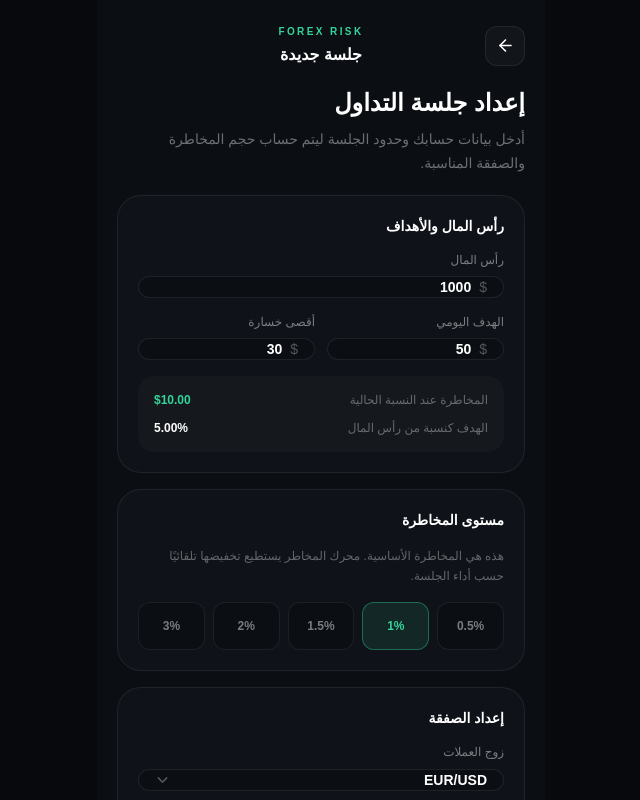
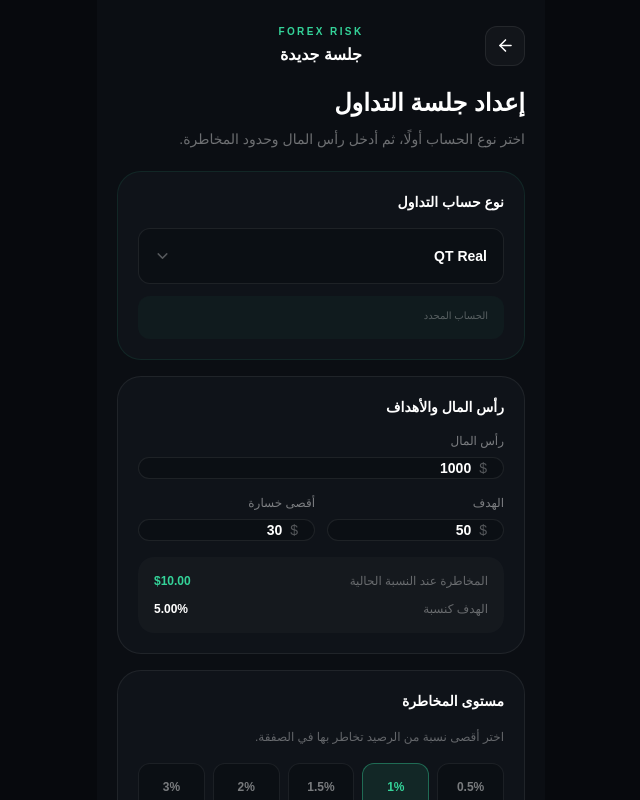
Before and after one commit to kingsohaib619-beep/FOREX-RISK-MANAGER, a Next.js app: page / in a window 1280 px wide. Both pictures are taken after a click on the button "ابدأ جلسة جديدة". Shown: the top 800 px of the page, without its empty margins (319-959 px from the left). Built offline with nearby package versions, Linux system fonts and the light colour scheme.

Commit message:
Update NewSession.tsx

```diff
--- a/components/NewSession.tsx
+++ b/components/NewSession.tsx
@@ -1,5 +1,9 @@
 "use client";
-import { ArrowLeft, ChevronDown, ShieldCheck } from "lucide-react";
+import {
+  ArrowLeft,
+  ChevronDown,
+  ShieldCheck,
+} from "lucide-react";
 export type Pair =
   | "EUR/USD"
   | "GBP/USD"
@@ -9,7 +13,21 @@ export type Pair =
   | "USD/CAD"
   | "NZD/USD"
   | "EUR/GBP";
+export type AccountType =
+  | "QT_REAL"
+  | "QT_DEMO"
+  | "TOURNAMENT"
+  | "MT5_REAL"
+  | "MT5_DEMO"
+  | "MT4_REAL"
+  | "MT4_DEMO"
+  | "SHARES_REAL"
+  | "SHARES_DEMO";
 type NewSessionProps = {
+  accountType: AccountType;
+  setAccountType: (
+    value: AccountType
+  ) => void;
   balance: string;
   setBalance: (value: string) => void;
   target: string;
@@ -24,6 +42,8 @@ type NewSessionProps = {
   setSl: (value: string) => void;
   tp: string;
   setTp: (value: string) => void;
+  payout: string;
+  setPayout: (value: string) => void;
   onBack: () => void;
   onStart: () => void;
 };
@@ -37,8 +57,94 @@ const PAIRS: Pair[] = [
   "NZD/USD",
   "EUR/GBP",
 ];
-const RISK_OPTIONS = ["0.5", "1", "1.5", "2", "3"];
+const RISK_OPTIONS = [
+  "0.5",
+  "1",
+  "1.5",
+  "2",
+  "3",
+];
+const ACCOUNT_OPTIONS: {
+  value: AccountType;
+  label: string;
+  group: string;
+}[] = [
+  {
+    value: "QT_REAL",
+    label: "QT Real",
+    group: "Pocket Option",
+  },
+  {
+    value: "QT_DEMO",
+    label: "QT Demo",
+    group: "Pocket Option",
+  },
+  {
+    value: "TOURNAMENT",
+    label: "Tournament",
+    group: "Pocket Option",
+  },
+  {
+    value: "MT5_REAL",
+    label: "Forex MT5 Real",
+    group: "Forex",
+  },
+  {
+    value: "MT5_DEMO",
+    label: "Forex MT5 Demo",
+    group: "Forex",
+  },
+  {
+    value: "MT4_REAL",
+    label: "Forex MT4 Real",
+    group: "Forex",
+  },
+  {
+    value: "MT4_DEMO",
+    label: "Forex MT4 Demo",
+    group: "Forex",
+  },
+  {
+    value: "SHARES_REAL",
+    label: "Shares Real",
+    group: "Shares",
+  },
+  {
+    value: "SHARES_DEMO",
+    label: "Shares Demo",
+    group: "Shares",
+  },
+];
+function isPocketOption(
+  accountType: AccountType
+) {
+  return (
+    accountType === "QT_REAL" ||
+    accountType === "QT_DEMO" ||
+    accountType === "TOURNAMENT"
+  );
+}
+function isForex(
+  accountType: AccountType
+) {
+  return (
+    accountType === "MT5_REAL" ||
+    accountType === "MT5_DEMO" ||
+    accountType === "MT4_REAL" ||
+    accountType === "MT4_DEMO"
+  );
+}
+function isShares(
+  accountType: AccountType
+) {
+  return (
+    accountType === "SHARES_REAL" ||
+    accountType === "SHARES_DEMO"
+  );
+}
 export default function NewSession({
+  accountType,
+  setAccountType,
   balance,
   setBalance,
   target,
@@ -53,34 +159,76 @@ export default function NewSession({
   setSl,
   tp,
   setTp,
+  payout,
+  setPayout,
   onBack,
   onStart,
 }: NewSessionProps) {
-  const balanceNumber = Number(balance);
-  const targetNumber = Number(target);
-  const maxLossNumber = Number(maxLoss);
-  const riskNumber = Number(risk);
-  const slNumber = Number(sl);
-  const tpNumber = Number(tp);
+  const balanceNumber =
+    Number(balance);
+  const targetNumber =
+    Number(target);
+  const maxLossNumber =
+    Number(maxLoss);
+  const riskNumber =
+    Number(risk);
+  const slNumber =
+    Number(sl);
+  const tpNumber =
+    Number(tp);
+  const payoutNumber =
+    Number(payout);
+  const isQT =
+    isPocketOption(
+      accountType
+    );
+  const isForexAccount =
+    isForex(
+      accountType
+    );
+  const isSharesAccount =
+    isShares(
+      accountType
+    );
   const isValid =
     balanceNumber > 0 &&
     targetNumber > 0 &&
     maxLossNumber > 0 &&
     riskNumber > 0 &&
     slNumber > 0 &&
-    tpNumber > 0;
+    tpNumber > 0 &&
+    (
+      !isQT ||
+      (
+        payoutNumber > 0 &&
+        payoutNumber <= 100
+      )
+    );
   const riskAmount =
-    balanceNumber > 0 && riskNumber > 0
-      ? balanceNumber * (riskNumber / 100)
+    balanceNumber > 0 &&
+    riskNumber > 0
+      ? balanceNumber *
+        (riskNumber / 100)
       : 0;
   const riskToTarget =
-    balanceNumber > 0 && targetNumber > 0
-      ? (targetNumber / balanceNumber) * 100
+    balanceNumber > 0 &&
+    targetNumber > 0
+      ? (
+          targetNumber /
+          balanceNumber
+        ) * 100
       : 0;
   const rr =
-    slNumber > 0 && tpNumber > 0
+    slNumber > 0 &&
+    tpNumber > 0
       ? tpNumber / slNumber
       : 0;
+  const selectedAccount =
+    ACCOUNT_OPTIONS.find(
+      (item) =>
+        item.value ===
+        accountType
+    );
   return (
     <div className="min-h-screen bg-[#07090d] text-white">
       <div className="mx-auto min-h-screen max-w-md bg-[#0b0e13]">
@@ -111,12 +259,128 @@ export default function NewSession({
               إعداد جلسة التداول
             </h2>
             <p className="mt-2 text-sm leading-6 text-white/40">
-              أدخل بيانات حسابك وحدود الجلسة ليتم
-              حساب حجم المخاطرة والصفقة المناسبة.
+              اختر نوع الحساب أولًا، ثم أدخل
+              رأس المال وحدود المخاطرة.
             </p>
           </div>
-          {/* Account */}
-          <section className="rounded-[24px] border border-white/[0.07] bg-[#0f1319] p-5">
+          {/* Account Type */}
+          <section className="rounded-[24px] border border-emerald-400/10 bg-[#0f1319] p-5">
+            <SectionTitle>
+              نوع حساب التداول
+            </SectionTitle>
+            <div className="relative">
+              <select
+                value={
+                  accountType
+                }
+                onChange={(event) =>
+                  setAccountType(
+                    event.target
+                      .value as AccountType
+                  )
+                }
+                className="h-14 w-full appearance-none rounded-xl border border-white/[0.08] bg-[#0b0f14] px-4 pl-10 text-sm font-bold text-white outline-none"
+              >
+                <optgroup
+                  label="Pocket Option"
+                >
+                  {ACCOUNT_OPTIONS
+                    .filter(
+                      (item) =>
+                        item.group ===
+                        "Pocket Option"
+                    )
+                    .map(
+                      (item) => (
+                        <option
+                          key={
+                            item.value
+                          }
+                          value={
+                            item.value
+                          }
+                          className="bg-[#0b0f14]"
+                        >
+                          {
+                            item.label
+                          }
+                        </option>
+                      )
+                    )}
+                </optgroup>
+                <optgroup
+                  label="Forex"
+                >
+                  {ACCOUNT_OPTIONS
+                    .filter(
+                      (item) =>
+                        item.group ===
+                        "Forex"
+                    )
+                    .map(
+                      (item) => (
+                        <option
+                          key={
+                            item.value
+                          }
+                          value={
+                            item.value
+                          }
+                          className="bg-[#0b0f14]"
+                        >
+                          {
+                            item.label
+                          }
+                        </option>
+                      )
+                    )}
+                </optgroup>
+                <optgroup
+                  label="Shares"
+                >
+                  {ACCOUNT_OPTIONS
+                    .filter(
+                      (item) =>
+                        item.group ===
+                        "Shares"
+                    )
+                    .map(
+                      (item) => (
+                        <option
+                          key={
+                            item.value
+                          }
+                          value={
+                            item.value
+                          }
+                          className="bg-[#0b0f14]"
+                        >
+                          {
+                            item.label
+                          }
+                        </option>
+                      )
+                    )}
+                </optgroup>
+              </select>
+              <ChevronDown
+                size={17}
+                className="pointer-events-none absolute left-4 top-1/2 -translate-y-1/2 text-white/30"
+              />
+            </div>
+            <div className="mt-3 rounded-xl bg-emerald-400/[0.04] px-4 py-3">
+              <div className="text-[10px] text-white/30">
+                الحساب المحدد
+              </div>
+              <div className="mt-1 text-sm font-bold text-emerald-400">
+                {
+                  selectedAccount?.label
+                }
+              </div>
+            </div>
+          </section>
+          {/* Capital */}
+          <section className="mt-4 rounded-[24px] border border-white/[0.07] bg-[#0f1319] p-5">
             <SectionTitle>
               رأس المال والأهداف
             </SectionTitle>
@@ -128,7 +392,7 @@ export default function NewSession({
             />
             <div className="mt-4 grid grid-cols-2 gap-3">
               <MoneyInput
-                label="الهدف اليومي"
+                label="الهدف"
                 value={target}
                 onChange={setTarget}
                 placeholder="50"
@@ -140,7 +404,6 @@ export default function NewSession({
                 placeholder="30"
               />
             </div>
-            {/* Quick information */}
             {balanceNumber > 0 && (
               <div className="mt-4 rounded-2xl bg-white/[0.025] p-4">
                 <div className="flex items-center justify-between text-xs">
@@ -148,15 +411,21 @@ export default function NewSession({
                     المخاطرة عند النسبة الحالية
                   </span>
                   <strong className="text-emerald-400">
-                    ${riskAmount.toFixed(2)}
+                    $
+                    {riskAmount.toFixed(
+                      2
+                    )}
                   </strong>
                 </div>
                 <div className="mt-3 flex items-center justify-between text-xs">
                   <span className="text-white/35">
-                    الهدف كنسبة من رأس المال
+                    الهدف كنسبة
                   </span>
                   <strong>
-                    {riskToTarget.toFixed(2)}%
+                    {riskToTarget.toFixed(
+                      2
+                    )}
+                    %
                   </strong>
                 </div>
               </div>
@@ -168,17 +437,26 @@ export default function NewSession({
               مستوى المخاطرة
             </SectionTitle>
             <p className="mb-4 text-xs leading-5 text-white/35">
-              هذه هي المخاطرة الأساسية. محرك المخاطر
-              يستطيع تخفيضها تلقائيًا حسب أداء الجلسة.
+              اختر أقصى نسبة من الرصيد
+              تخاطر بها في الصفقة.
             </p>
             <div className="grid grid-cols-5 gap-2">
-              {RISK_OPTIONS.map((option) => {
-                const active = risk === option;
+              {RISK_OPTIONS.map(
+                (option) => {
+                  const active =
+                    risk ===
+                    option;
                   return (
                     <button
-                    key={option}
+                      key={
+                        option
+                      }
                       type="button"
-                    onClick={() => setRisk(option)}
+                      onClick={() =>
+                        setRisk(
+                          option
+                        )
+                      }
                       className={`h-12 rounded-xl border text-xs font-bold transition active:scale-[0.97] ${
                         active
                           ? "border-emerald-400/40 bg-emerald-400/10 text-emerald-400"
@@ -188,9 +466,9 @@ export default function NewSession({
                       {option}%
                     </button>
                   );
-              })}
+                }
+              )}
             </div>
-            {/* Risk warning */}
             {riskNumber >= 3 && (
               <div className="mt-4 flex gap-3 rounded-2xl border border-yellow-400/10 bg-yellow-400/[0.04] p-4">
                 <ShieldCheck
@@ -198,19 +476,45 @@ export default function NewSession({
                   className="mt-0.5 shrink-0 text-yellow-400"
                 />
                 <p className="text-[11px] leading-5 text-white/45">
-                  نسبة المخاطرة مرتفعة نسبيًا.
-                  تأكد من أن هذا المستوى مناسب
-                  لخطة إدارة رأس المال الخاصة بك.
+                  نسبة المخاطرة مرتفعة
+                  نسبيًا. يفضل استخدام
+                  نسبة أقل للحفاظ على
+                  رأس المال.
                 </p>
               </div>
             )}
           </section>
-          {/* Forex setup */}
+          {/* QT */}
+          {isQT && (
             <section className="mt-4 rounded-[24px] border border-white/[0.07] bg-[#0f1319] p-5">
               <SectionTitle>
-              إعداد الصفقة
+                إعداد Pocket Option
               </SectionTitle>
-            {/* Pair */}
+              <p className="mb-4 text-xs leading-5 text-white/35">
+                استخدم نسبة العائد التي
+                تعرضها المنصة للأصل
+                قبل فتح الصفقة.
+              </p>
+              <NumberInput
+                label="Payout"
+                value={payout}
+                onChange={setPayout}
+                suffix="%"
+                placeholder="92"
+              />
+              <div className="mt-3 rounded-xl bg-white/[0.025] p-3 text-[10px] leading-5 text-white/30">
+                مثال: إذا كان Payout
+                92%، فإن ربح صفقة رابحة
+                يساوي 92% من مبلغ الصفقة.
+              </div>
+            </section>
+          )}
+          {/* Forex */}
+          {isForexAccount && (
+            <section className="mt-4 rounded-[24px] border border-white/[0.07] bg-[#0f1319] p-5">
+              <SectionTitle>
+                إعداد Forex
+              </SectionTitle>
               <label className="block">
                 <span className="mb-2 block text-xs text-white/45">
                   زوج العملات
@@ -219,19 +523,28 @@ export default function NewSession({
                   <select
                     value={pair}
                     onChange={(event) =>
-                    setPair(event.target.value as Pair)
+                      setPair(
+                        event.target
+                          .value as Pair
+                      )
                     }
                     className="h-13 w-full appearance-none rounded-xl border border-white/[0.08] bg-[#0b0f14] px-4 pl-10 text-sm font-bold text-white outline-none"
                   >
-                  {PAIRS.map((item) => (
+                    {PAIRS.map(
+                      (item) => (
                         <option
-                      key={item}
-                      value={item}
+                          key={
+                            item
+                          }
+                          value={
+                            item
+                          }
                           className="bg-[#0b0f14]"
                         >
                           {item}
                         </option>
-                  ))}
+                      )
+                    )}
                   </select>
                   <ChevronDown
                     size={17}
@@ -239,7 +552,6 @@ export default function NewSession({
                   />
                 </div>
               </label>
-            {/* SL / TP */}
               <div className="mt-4 grid grid-cols-2 gap-3">
                 <NumberInput
                   label="Stop Loss"
@@ -256,18 +568,50 @@ export default function NewSession({
                   placeholder="40"
                 />
               </div>
-            {/* R:R */}
               {rr > 0 && (
                 <div className="mt-4 flex items-center justify-between rounded-2xl bg-white/[0.025] px-4 py-3">
                   <span className="text-xs text-white/35">
                     Risk / Reward
                   </span>
                   <span className="text-sm font-bold">
-                  1 : {rr.toFixed(2)}
+                    1 :{" "}
+                    {rr.toFixed(
+                      2
+                    )}
                   </span>
                 </div>
               )}
             </section>
+          )}
+          {/* Shares */}
+          {isSharesAccount && (
+            <section className="mt-4 rounded-[24px] border border-white/[0.07] bg-[#0f1319] p-5">
+              <SectionTitle>
+                إعداد Shares
+              </SectionTitle>
+              <p className="text-xs leading-5 text-white/35">
+                يتم حساب حجم المركز
+                بناءً على المبلغ الذي
+                تريد المخاطرة به.
+              </p>
+              <div className="mt-4 grid grid-cols-2 gap-3">
+                <NumberInput
+                  label="Stop Loss"
+                  value={sl}
+                  onChange={setSl}
+                  suffix="%"
+                  placeholder="2"
+                />
+                <NumberInput
+                  label="Take Profit"
+                  value={tp}
+                  onChange={setTp}
+                  suffix="%"
+                  placeholder="4"
+                />
+              </div>
+            </section>
+          )}
           {/* Summary */}
           <section className="mt-4 rounded-[24px] border border-emerald-400/10 bg-emerald-400/[0.035] p-5">
             <div className="flex items-center gap-3">
@@ -282,7 +626,13 @@ export default function NewSession({
                   ملخص الجلسة
                 </div>
                 <div className="mt-1 text-[11px] text-white/35">
-                  {pair} · مخاطرة {risk}%
+                  {
+                    selectedAccount?.label
+                  }
+                  {" · "}
+                  {pair}
+                  {" · "}
+                  مخاطرة {risk}%
                 </div>
               </div>
             </div>
@@ -290,30 +640,47 @@ export default function NewSession({
               <SummaryItem
                 label="الرصيد"
                 value={
-                  balanceNumber > 0
-                    ? `$${balanceNumber.toFixed(0)}`
+                  balanceNumber >
+                  0
+                    ? `$${balanceNumber.toFixed(
+                        0
+                      )}`
                     : "—"
                 }
               />
               <SummaryItem
                 label="المخاطرة"
                 value={
-                  riskAmount > 0
-                    ? `$${riskAmount.toFixed(2)}`
+                  riskAmount >
+                  0
+                    ? `$${riskAmount.toFixed(
+                        2
+                      )}`
                     : "—"
                 }
               />
               <SummaryItem
-                label="SL"
+                label={
+                  isQT
+                    ? "Payout"
+                    : "SL"
+                }
                 value={
-                  slNumber > 0
-                    ? `${slNumber} pips`
+                  isQT
+                    ? `${payoutNumber}%`
+                    : slNumber >
+                      0
+                    ? `${slNumber} ${
+                        isSharesAccount
+                          ? "%"
+                          : "pips"
+                      }`
                     : "—"
                 }
               />
             </div>
           </section>
-          {/* Start button */}
+          {/* Start */}
           <button
             type="button"
             disabled={!isValid}
@@ -325,22 +692,23 @@ export default function NewSession({
             }`}
           >
             إنشاء الجلسة
-            <ArrowLeft size={18} />
+            <ArrowLeft
+              size={18}
+            />
           </button>
-          {/* Disclaimer */}
           <p className="mt-5 text-center text-[10px] leading-5 text-white/20">
-            الحسابات مخصصة لإدارة المخاطر فقط.
-            قيمة الـPip قد تختلف حسب زوج العملات
-            ووسيط التداول وعملة الحساب.
+            هذه الأداة لإدارة المخاطر
+            والحسابات فقط، ولا تضمن
+            تحقيق أرباح أو نتائج محددة.
           </p>
         </main>
       </div>
     </div>
   );
 }
-/* -------------------------------- */
-/* Section Title */
-/* -------------------------------- */
+/* =========================================================
+   Section Title
+========================================================= */
 function SectionTitle({
   children,
 }: {
@@ -352,9 +720,9 @@ function SectionTitle({
     </h3>
   );
 }
-/* -------------------------------- */
-/* Money Input */
-/* -------------------------------- */
+/* =========================================================
+   Money Input
+========================================================= */
 function MoneyInput({
   label,
   value,
@@ -363,7 +731,9 @@ function MoneyInput({
 }: {
   label: string;
   value: string;
-  onChange: (value: string) => void;
+  onChange: (
+    value: string
+  ) => void;
   placeholder?: string;
 }) {
   return (
@@ -380,18 +750,26 @@ function MoneyInput({
           inputMode="decimal"
           value={value}
           onChange={(event) =>
-            onChange(event.target.value.replace(",", "."))
+            onChange(
+              event.target.value
+                .replace(
+                  ",",
+                  "."
+                )
+            )
           }
-          placeholder={placeholder}
+          placeholder={
+            placeholder
+          }
           className="w-full bg-transparent text-sm font-bold text-white outline-none placeholder:text-white/15"
         />
       </div>
     </label>
   );
 }
-/* -------------------------------- */
-/* Number Input */
-/* -------------------------------- */
+/* =========================================================
+   Number Input
+========================================================= */
 function NumberInput({
   label,
   value,
@@ -401,7 +779,9 @@ function NumberInput({
 }: {
   label: string;
   value: string;
-  onChange: (value: string) => void;
+  onChange: (
+    value: string
+  ) => void;
   suffix: string;
   placeholder?: string;
 }) {
@@ -416,9 +796,17 @@ function NumberInput({
           inputMode="decimal"
           value={value}
           onChange={(event) =>
-            onChange(event.target.value.replace(",", "."))
+            onChange(
+              event.target.value
+                .replace(
+                  ",",
+                  "."
+                )
+            )
           }
-          placeholder={placeholder}
+          placeholder={
+            placeholder
+          }
           className="w-full bg-transparent text-sm font-bold text-white outline-none placeholder:text-white/15"
         />
         <span className="shrink-0 text-[10px] text-white/25">
@@ -428,9 +816,9 @@ function NumberInput({
     </label>
   );
 }
-/* -------------------------------- */
-/* Summary Item */
-/* -------------------------------- */
+/* =========================================================
+   Summary Item
+========================================================= */
 function SummaryItem({
   label,
   value,
```
Lines whose indentation alone changed are shown as unchanged.
